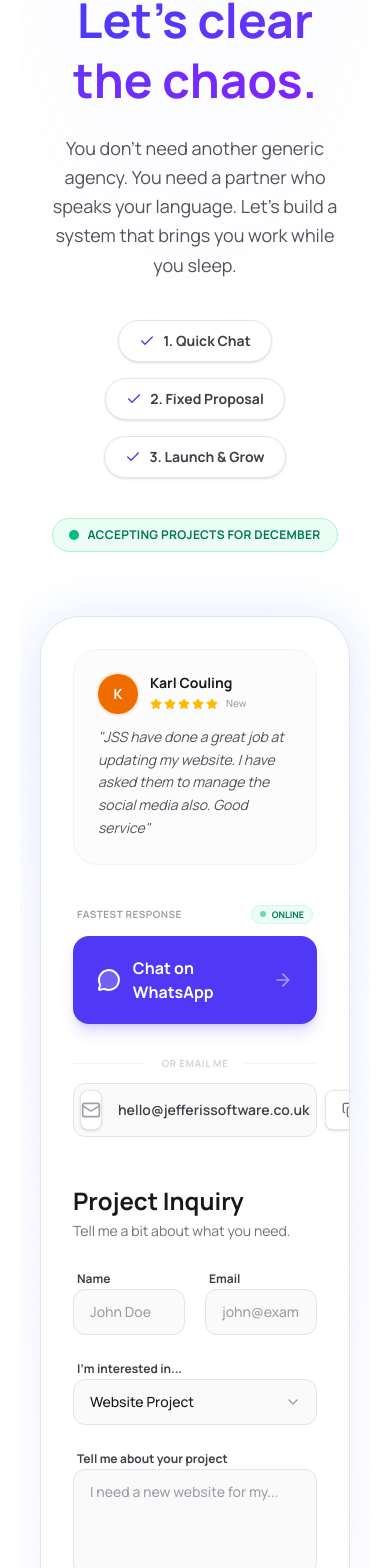
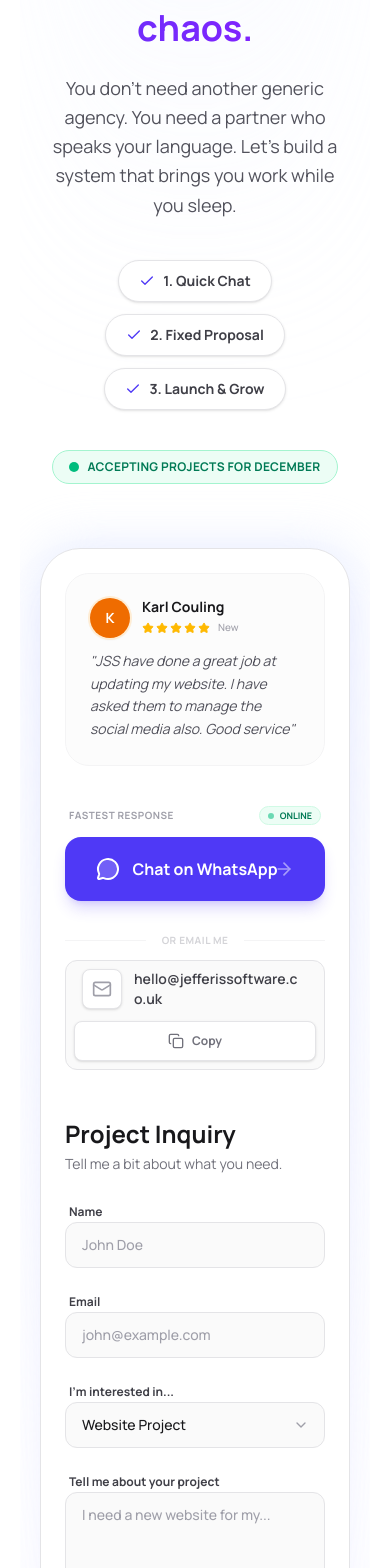
Before and after one commit to finnjefferis/jss, a Next.js app: page / in a window 390 px wide. Shown: the part 6629-8197 px from the top of the page. Built offline with nearby package versions, Linux system fonts and the light colour scheme.

Commit message:
Update ContactUs.tsx

```diff
--- a/src/app/components/ContactUs.tsx
+++ b/src/app/components/ContactUs.tsx
@@ -64,7 +64,8 @@ export function ContactSection() {
             Ready to start?
           </p>
 
-          <h2 className="text-5xl font-bold leading-tight text-zinc-900 md:text-6xl lg:text-7xl mb-6">
+          {/* FIX: Smaller font on mobile (text-4xl) to prevent wrapping issues */}
+          <h2 className="text-4xl font-bold leading-tight text-zinc-900 md:text-6xl lg:text-7xl mb-6">
             Stop chasing leads. <br />
             <span className="text-transparent bg-clip-text bg-gradient-to-r from-indigo-600 to-violet-600">
               Let's clear the chaos.
@@ -76,14 +77,14 @@ export function ContactSection() {
             Let's build a system that brings you work while you sleep.
           </p>
 
-          <div className="flex flex-wrap justify-center gap-4 md:gap-6 mb-10">
+          <div className="flex flex-wrap justify-center gap-3 md:gap-6 mb-10">
              <StepPill text="1. Quick Chat" />
              <StepPill text="2. Fixed Proposal" />
              <StepPill text="3. Launch & Grow" />
           </div>
 
-          <div className="inline-flex items-center gap-2 rounded-full border border-emerald-200 bg-emerald-50 px-4 py-2 text-xs font-bold text-emerald-700 uppercase tracking-wide">
-            <span className="relative flex h-2.5 w-2.5">
+          <div className="inline-flex items-center gap-2 rounded-full border border-emerald-200 bg-emerald-50 px-4 py-2 text-xs font-bold text-emerald-700 uppercase tracking-wide text-center">
+            <span className="relative flex h-2.5 w-2.5 flex-shrink-0">
               <span className="animate-ping absolute inline-flex h-full w-full rounded-full bg-emerald-400 opacity-75"></span>
               <span className="relative inline-flex rounded-full h-2.5 w-2.5 bg-emerald-500"></span>
             </span>
@@ -96,21 +97,18 @@ export function ContactSection() {
         <div className="w-full relative">
           <div className="absolute -inset-1 bg-gradient-to-b from-indigo-100 to-transparent rounded-[2.5rem] blur-xl opacity-70 -z-10" />
 
-          <div className="relative overflow-hidden rounded-[2.5rem] border border-zinc-200 bg-white p-8 md:p-12 shadow-2xl shadow-indigo-500/10">
+          {/* FIX: Reduced padding on mobile (p-6) so content isn't squeezed */}
+          <div className="relative overflow-hidden rounded-[2.5rem] border border-zinc-200 bg-white p-6 md:p-12 shadow-2xl shadow-indigo-500/10">
 
             <div className="grid grid-cols-1 lg:grid-cols-2 gap-12 lg:gap-20">
 
-              {/* === LEFT COL: TRUST & SPEED (Review + WhatsApp + Email) === */}
+              {/* === LEFT COL: TRUST & SPEED === */}
               <div className="flex flex-col h-full">
 
-                {/* 1. Review (Social Proof) */}
+                {/* 1. Review */}
                 <div ref={reviewRef} className="mb-10 bg-zinc-50/50 p-6 rounded-3xl border border-zinc-100 relative overflow-hidden">
-                   <div className="absolute top-0 right-0 p-4 opacity-10">
-
-                   </div>
-
                    <div className="flex items-center gap-3 mb-3 relative z-10">
-                      <div className="h-10 w-10 rounded-full bg-[#EF6C00] flex items-center justify-center text-white text-sm font-bold shadow-sm ring-2 ring-orange-100">K</div>
+                      <div className="h-10 w-10 shrink-0 rounded-full bg-[#EF6C00] flex items-center justify-center text-white text-sm font-bold shadow-sm ring-2 ring-orange-100">K</div>
                       <div>
                         <p className="text-sm font-bold text-zinc-900 leading-none">Karl Couling</p>
                         <div className="flex items-center gap-2 mt-1.5">
@@ -128,7 +126,7 @@ export function ContactSection() {
                    </p>
                 </div>
 
-                {/* 2. WhatsApp (Speed) */}
+                {/* 2. WhatsApp */}
                 <div className="mb-8">
                   <div className="flex items-center justify-between mb-3 px-1">
                      <p className="text-[10px] font-bold uppercase tracking-wider text-zinc-400">Fastest Response</p>
@@ -141,13 +139,13 @@ export function ContactSection() {
                     href="https://wa.me/447887034503?text=Hi%20Finn%2C%20I%27d%20like%20to%20discuss%20a%20project."
                     className="group relative flex w-full items-center justify-center gap-3 rounded-2xl bg-indigo-600 px-6 py-5 text-base font-bold text-white shadow-lg shadow-indigo-600/20 transition-all hover:bg-indigo-700 hover:shadow-xl hover:scale-[1.01] active:scale-[0.99]"
                   >
-                    <MessageCircle className="h-6 w-6 fill-white/20" />
+                    <MessageCircle className="h-6 w-6 fill-white/20 shrink-0" />
                     <span>Chat on WhatsApp</span>
                     <ArrowRight className="h-5 w-5 opacity-50 -ml-4 transition-all group-hover:opacity-100 group-hover:ml-0" />
                   </a>
                 </div>
 
-                {/* 3. Email (Copy) */}
+                {/* 3. Email (FIXED: Stacked on mobile) */}
                 <div className="mt-auto">
                    <div className="flex items-center gap-4 mb-3">
                       <div className="h-px bg-zinc-100 flex-1" />
@@ -155,14 +153,19 @@ export function ContactSection() {
                       <div className="h-px bg-zinc-100 flex-1" />
                    </div>
 
-                   <div className="group flex items-center gap-2 rounded-xl border border-zinc-200 bg-zinc-50 p-1.5 transition-colors hover:border-indigo-200 hover:bg-white">
-                     <div className="h-10 w-10 flex items-center justify-center bg-white rounded-lg border border-zinc-200 shadow-sm text-zinc-400 group-hover:text-indigo-600 transition-colors">
-                        <Mail className="h-5 w-5" />
+                   {/* FIX: flex-col on mobile, flex-row on desktop */}
+                   <div className="group flex flex-col sm:flex-row items-stretch sm:items-center gap-3 sm:gap-2 rounded-xl border border-zinc-200 bg-zinc-50 p-2 sm:p-1.5 transition-colors hover:border-indigo-200 hover:bg-white">
+
+                     <div className="flex items-center gap-3 flex-1 px-2 sm:px-0">
+                        <div className="h-10 w-10 flex shrink-0 items-center justify-center bg-white rounded-lg border border-zinc-200 shadow-sm text-zinc-400 group-hover:text-indigo-600 transition-colors">
+                            <Mail className="h-5 w-5" />
+                        </div>
+                        <span className="text-sm font-semibold text-zinc-700 break-all sm:break-normal">hello@jefferissoftware.co.uk</span>
                      </div>
-                     <span className="flex-1 text-sm font-semibold text-zinc-700 px-2">hello@jefferissoftware.co.uk</span>
+
                      <button
                        onClick={handleCopyEmail}
-                       className="h-10 px-4 flex items-center gap-2 rounded-lg bg-white border border-zinc-200 text-xs font-bold text-zinc-500 shadow-sm hover:text-indigo-600 hover:border-indigo-200 active:scale-95 transition-all"
+                       className="h-10 w-full sm:w-auto px-4 flex items-center justify-center gap-2 rounded-lg bg-white border border-zinc-200 text-xs font-bold text-zinc-500 shadow-sm hover:text-indigo-600 hover:border-indigo-200 active:scale-95 transition-all"
                      >
                        {copied ? <Check className="h-4 w-4 text-emerald-500" /> : <Copy className="h-4 w-4" />}
                        {copied ? "Copied" : "Copy"}
@@ -172,7 +175,7 @@ export function ContactSection() {
 
               </div>
 
-              {/* === RIGHT COL: THE FORM (Detailed Inquiry) === */}
+              {/* === RIGHT COL: FORM === */}
               <div className="relative">
                 {/* Vertical Divider Line (Desktop only) */}
                 <div className="hidden lg:block absolute -left-10 top-10 bottom-10 w-px bg-zinc-100" />
@@ -199,7 +202,9 @@ export function ContactSection() {
                      </div>
                   ) : (
                      <form onSubmit={handleSubmit} className="space-y-5">
-                        <div className="grid grid-cols-2 gap-5">
+
+                        {/* FIX: grid-cols-1 on mobile so inputs are full width */}
+                        <div className="grid grid-cols-1 sm:grid-cols-2 gap-5">
                           <div className="space-y-1.5">
                             <label htmlFor="name" className="text-xs font-bold text-zinc-700 ml-1">Name</label>
                             <input
```
